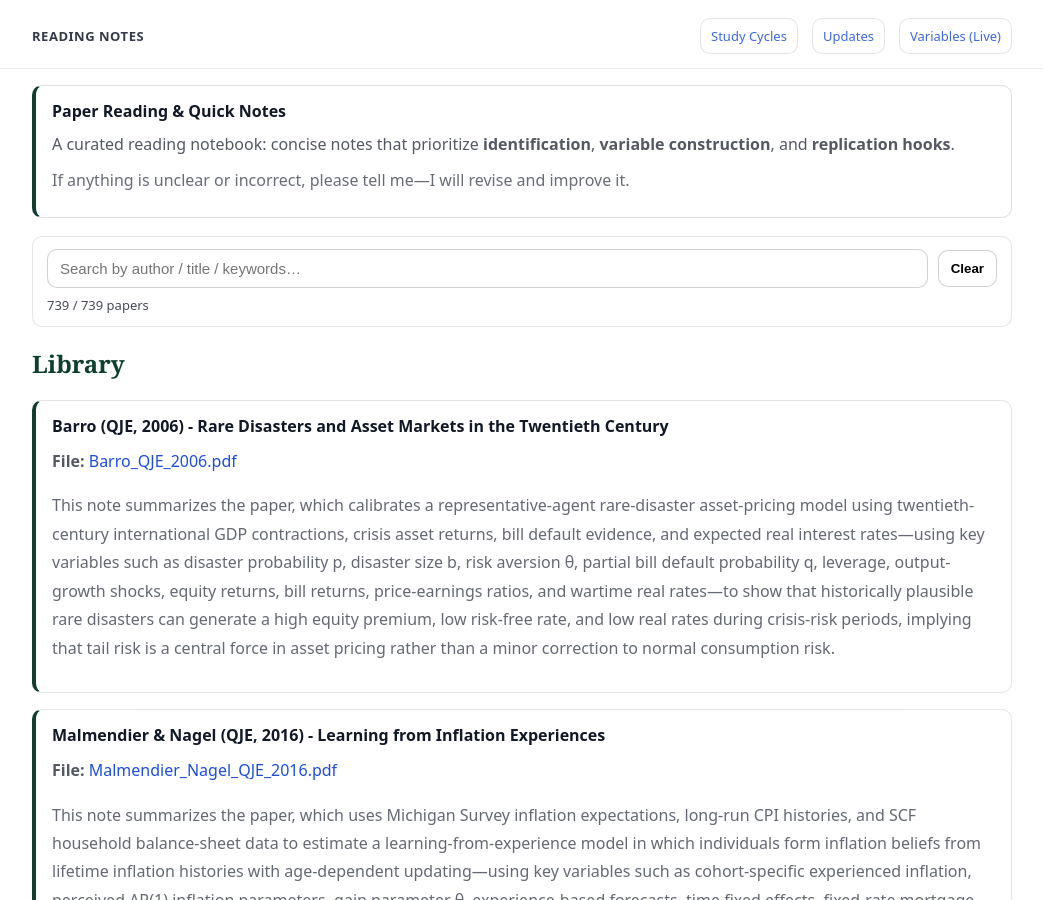
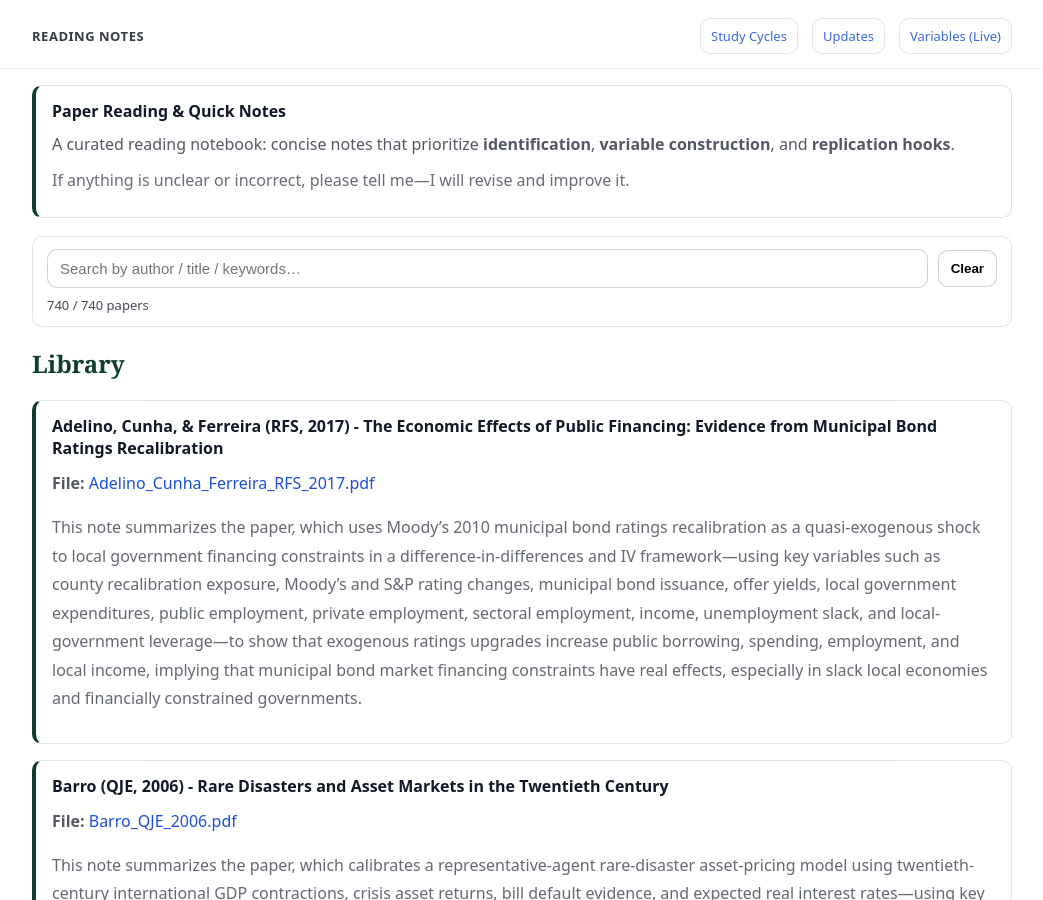
Before and after one commit to yaxinzn/study-archive, a Jekyll site: the page built from reading/index.md, in a window 1280 px wide and 900 px high. Shown: the whole window, without its empty margins (118-1161 px from the left). Built offline with Jekyll 4.4.1, drawn with Linux system fonts in a browser that asks for light colours.

Commit message:
Reading: add/update Adelino_Cunha_Ferreira_RFS_2017.pdf

```diff
--- a/_data/reading.yml
+++ b/_data/reading.yml
@@ -1,3 +1,7 @@
+- title: "Adelino, Cunha, & Ferreira (RFS, 2017) - The Economic Effects of Public Financing: Evidence from Municipal Bond Ratings Recalibration"
+  file: "Adelino_Cunha_Ferreira_RFS_2017.pdf"
+  desc: "This note summarizes the paper, which uses Moody’s 2010 municipal bond ratings recalibration as a quasi-exogenous shock to local government financing constraints in a difference-in-differences and IV framework—using key variables such as county recalibration exposure, Moody’s and S&P rating changes, municipal bond issuance, offer yields, local government expenditures, public employment, private employment, sectoral employment, income, unemployment slack, and local-government leverage—to show that exogenous ratings upgrades increase public borrowing, spending, employment, and local income, implying that municipal bond market financing constraints have real effects, especially in slack local economies and financially constrained governments."
+
 - title: "Barro (QJE, 2006) - Rare Disasters and Asset Markets in the Twentieth Century"
   file: "Barro_QJE_2006.pdf"
   desc: "This note summarizes the paper, which calibrates a representative-agent rare-disaster asset-pricing model using twentieth-century international GDP contractions, crisis asset returns, bill default evidence, and expected real interest rates—using key variables such as disaster probability p, disaster size b, risk aversion θ, partial bill default probability q, leverage, output-growth shocks, equity returns, bill returns, price-earnings ratios, and wartime real rates—to show that historically plausible rare disasters can generate a high equity premium, low risk-free rate, and low real rates during crisis-risk periods, implying that tail risk is a central force in asset pricing rather than a minor correction to normal consumption risk."
```
Also changed, not shown: 1 other file.
